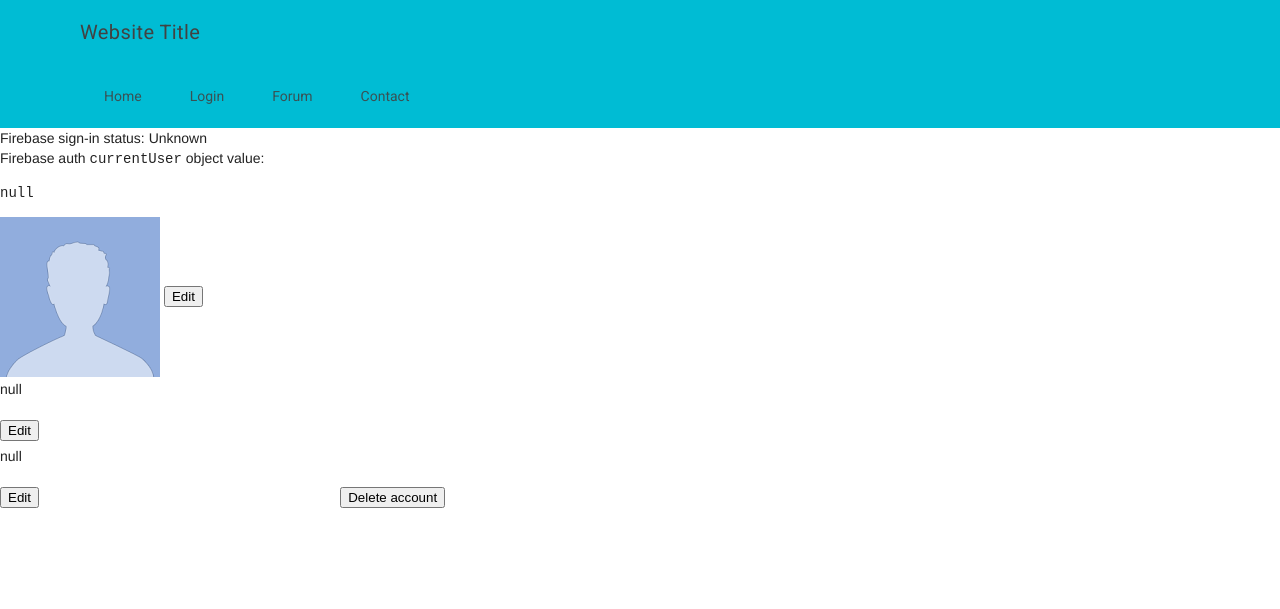
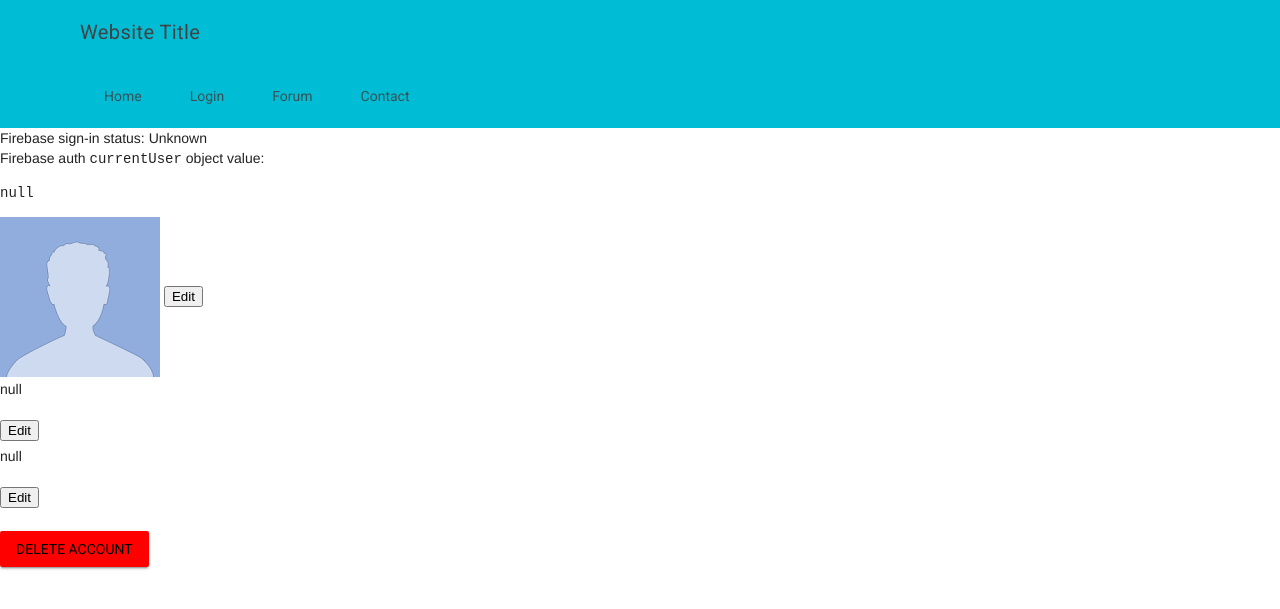
Before and after one commit to slothgamez/fireplex.github.io, a Jekyll site: the page firebase/account/index.html, which Jekyll copies as it is, in a window 1280 px wide. Shown: the top 609 px of the page. Built offline with Jekyll 4.4.1, drawn with Linux system fonts in a browser that asks for light colours; nearby versions of some CDN libraries; comment, search, counter and statistics services are not loaded.

Commit message:
Update index.html

```diff
--- a/firebase/account/index.html
+++ b/firebase/account/index.html
@@ -195,7 +195,8 @@
             <input class="mdl-textfield__input" style="display:inline;width:auto;" id="nameChange" placeholder="New name"/>
             <button onClick="nameSubmitt()" id="nameSubmit">Submit changes</button>
             <!--Delete user account-->
-            <button onClick="deleteUserAcc()" id="deleteUserbtn" style="text-color:red">Delete account</button>
+            <br/><br/>
+            <button onClick="deleteUserAcc()" id="deleteUserbtn" style="background-color:red" class="mdl-button mdl-js-button mdl-button--raised">Delete account</button>
           </div>
           </div>
         </main>
```
